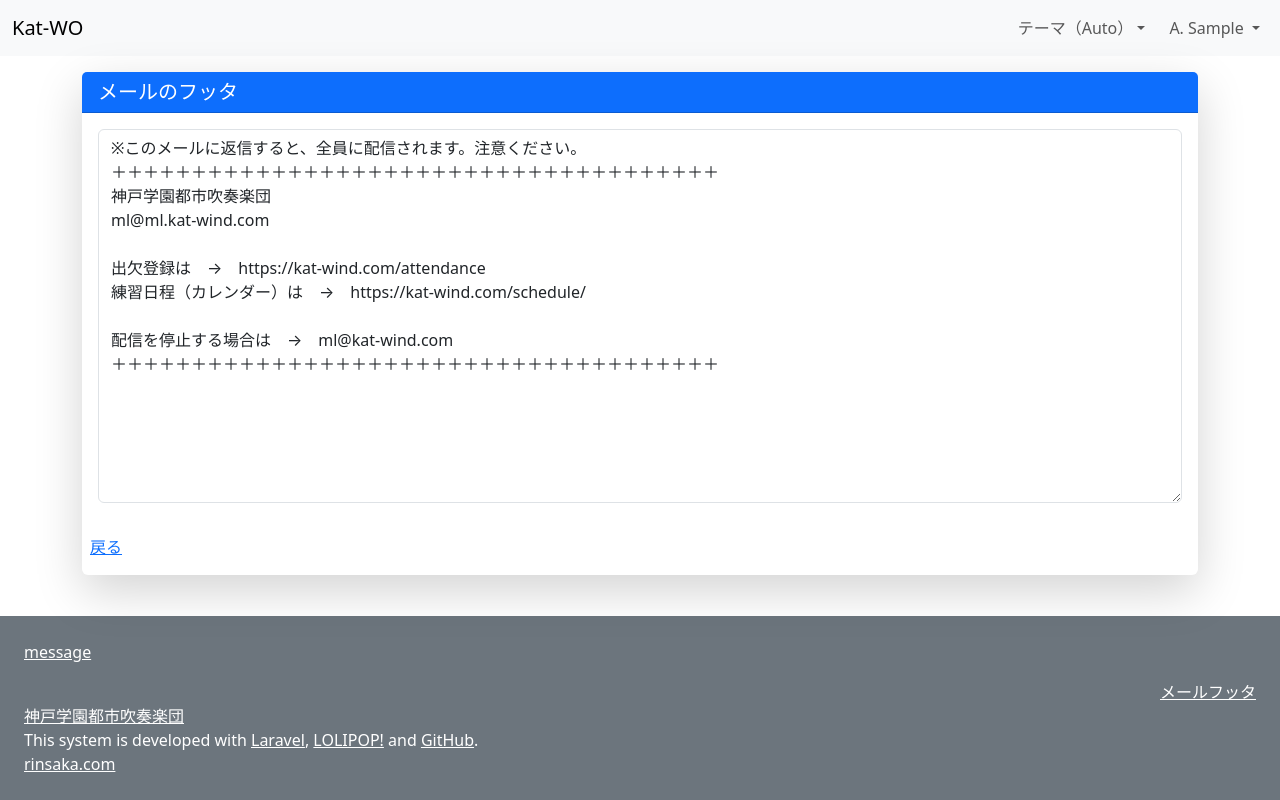
After one commit to rinsaka/katwo-attendance-2026, a Laravel app: page /dashboard/mail in a window 1280 px wide. The commit adds this page. Run offline with Laravel 12, Linux system fonts and the light colour scheme; a user stored in the database is signed in; data comes from the database, SQL or seed files in the repository; parts of the project's set-up code (start-up, migrations or seed data) failed here and were passed over.

Commit message:
mail footer

```diff
--- a/app/Http/Controllers/User/DashboardController.php
+++ b/app/Http/Controllers/User/DashboardController.php
@@ -560,6 +560,10 @@ class DashboardController extends Controller
 
     public function mail_footer()
     {
-        dd("mail_footer");
+        $mailinfo = Mailinfo::where('key', '=', 'signiture')->first();
+        if (!$mailinfo) {
+            return redirect('/dashboard')->with('error', "メールフッタが未登録です");
+        }
+        return view('mailfooter')->with('mailinfo', $mailinfo);
     }
 }
--- a/resources/views/layouts/app-2027.blade.php
+++ b/resources/views/layouts/app-2027.blade.php
@@ -117,9 +117,9 @@
             </p>
         @endif
         <div class="text-end">
-            {{-- <a href="{{ action('HomeController@mail_footer') }}" class="text-bg-secondary"> --}}
+            <a href="{{ route('mail_footer') }}" class="text-bg-secondary">
                 メールフッタ
-            {{-- </a> --}}
+            </a>
         </div>
     @endif
     <div>
--- /dev/null
+++ b/resources/views/mailfooter.blade.php
@@ -0,0 +1,29 @@
+@extends('layouts.app-2027')
+
+@inject('myController', 'App\Http\Controllers\Controller')
+
+@section('content')
+
+<main class="container-md">
+    @include('layouts.flash')
+
+
+    <div class="card my-3 border-0 shadow-lg">
+        <div class="card-header bg-primary text-white h5 mb-0">
+            メールのフッタ
+        </div>
+        <div class="card-body">
+            <form>
+                <p>
+                    <textarea name="menu" rows="15" class="form-control">{{ $mailinfo->mailinfo }}</textarea>
+                </p>
+            </form>
+        </div>
+        <div class="mb-3 px-2">
+            <a href="{{ route('dashboard') }}">戻る</a>
+        </div>
+    </div>
+
+</main>
+
+@endsection
--- a/routes/web.php
+++ b/routes/web.php
@@ -21,12 +21,11 @@ Route::middleware('auth')->group(function () {
 Route::middleware('auth', 'verified')->group(function () {
     Route::get('/dashboard', [DashboardController::class, 'index'])->name('dashboard');
     Route::post('/dashboard/confirm_delete', [DashboardController::class, 'confirm_delete'])->name('confirm_delete');
-
-    // Route::get('/home/list', 'HomeController@all_act');
     Route::get('/dashboard/list', [DashboardController::class, 'all_act'])->name('all_act');
 
 
     // Route::get('/home/mail', 'HomeController@mail_footer');
+    Route::get('/dashboard/mail', [DashboardController::class, 'mail_footer'])->name('mail_footer');
 
 
     Route::get('/dashboard/{year}/{month}', [DashboardController::class, 'show'])->name('show');
```
